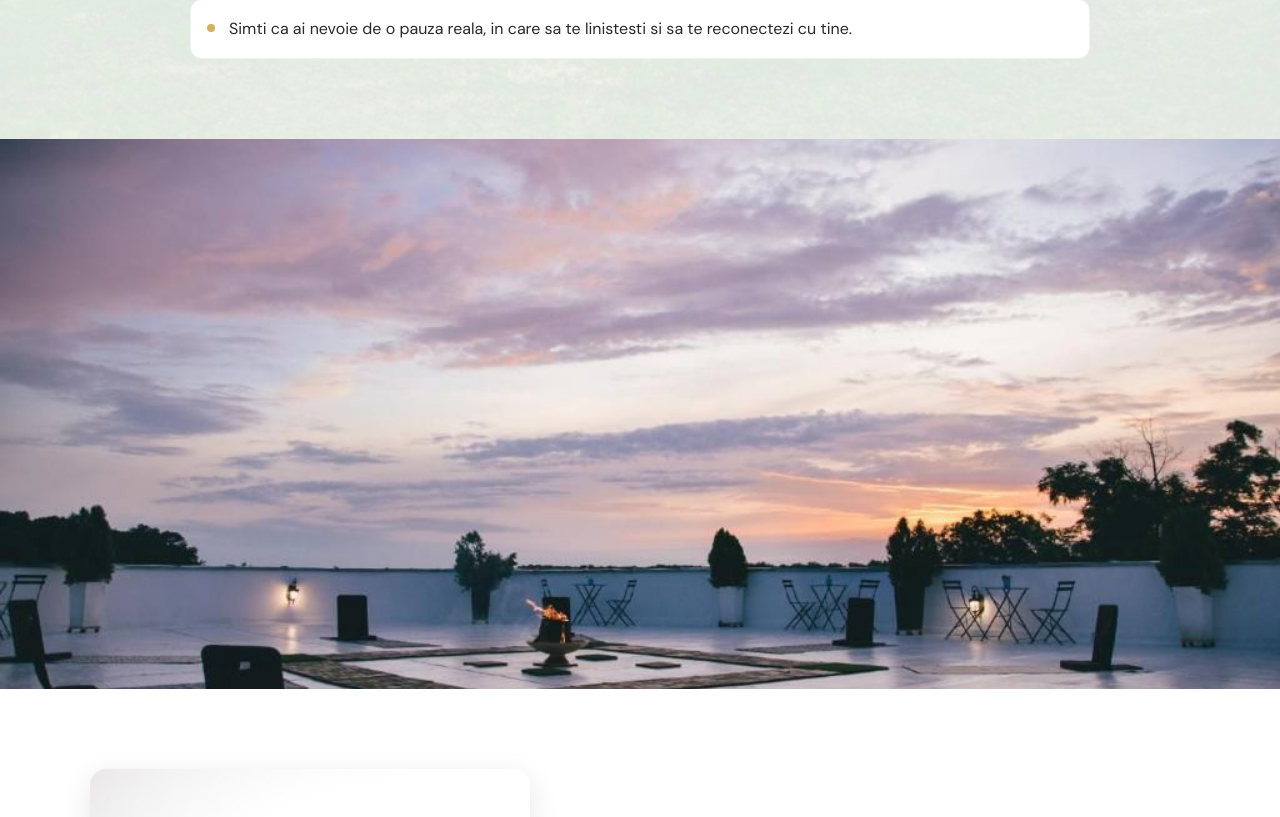
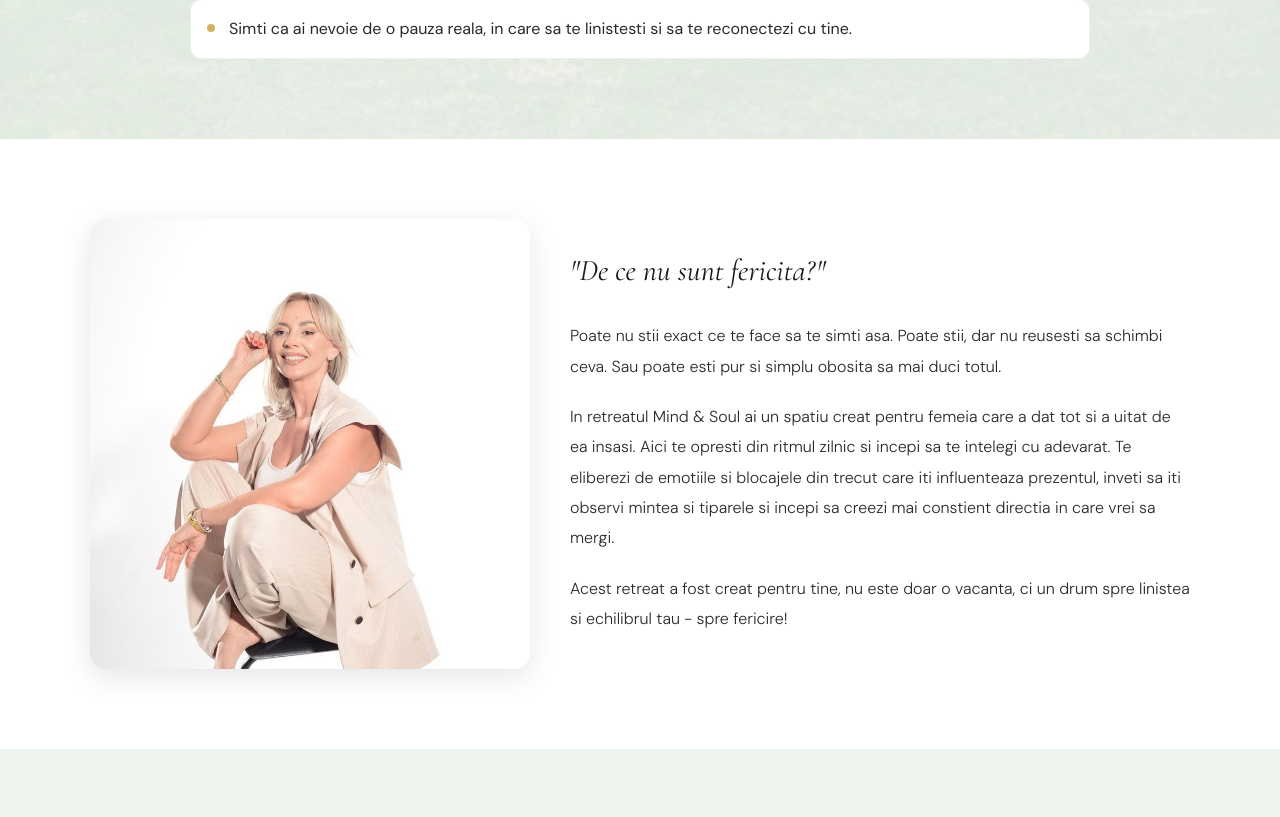
Before and after one commit to cataref/dinagheorghian.ro, a Next.js app: page /retreaturi/mind-soul in a window 1280 px wide. Shown: the part 2063-2880 px from the top of the page. Built offline with nearby package versions, Linux system fonts and the light colour scheme.

Commit message:
Add files via upload

```diff
--- a/src/app/retreaturi/mind-soul/MindSoulContent.tsx
+++ b/src/app/retreaturi/mind-soul/MindSoulContent.tsx
@@ -93,9 +93,9 @@ const team = [
   },
   {
     name: "Denisse Adlah",
-    role: "Coach dezvoltare personala | Ghid procese autocunoastere | Terapeut EFT | Studenta psihologie",
+    role: "Consilier multidisciplinar in dezvoltare personala | EFT | Psihologie & autocunoastere",
     photo: "/images/retreat/denisse-solo.jpg",
-    bio: "Ma numesc Denisse si cred ca fiecare om are o harta interioara unica, iar rolul meu este sa te ajut sa o intelegi mai clar.\n\nSunt coach autorizat in dezvoltare personala, astrolog si studenta la psihologie, cu formare in Terapia Focusata pe Emotii (EFT). Am ales acest mix pentru ca sunt interesata de felul in care gandim, simtim si ne schimbam cu adevarat.\n\nAstrologia imi arata tiparele mai profunde ale fiintei, coaching-ul ofera directie si instrumente de schimbare, iar EFT-ul lucreaza cu emotiile si corpul atunci cand mintea nu mai gaseste raspunsuri. Psihologia completeaza aceasta intelegere a omului in profunzime.\n\nIn acest retreat, creez un spatiu in care iti poti observa tiparele de relationare si reactie, nu pentru a le judeca, ci pentru a le intelege si transforma. Lucrez cu blandetea, claritate si respect pentru ritmul fiecarei femei.",
+    bio: "Ma numesc Denisse si cred ca fiecare om are o harta interioara unica, iar rolul meu este sa te ajut sa o intelegi mai clar.\n\nSunt consilier multidisciplinar in dezvoltare personala, astrolog profesionist si studenta la psihologie, cu formare in Terapia Focusata pe Emotii (EFT). Am ales acest mix pentru ca sunt interesata de felul in care gandim, simtim si ne schimbam cu adevarat.\n\nAstrologia imi arata tiparele mai profunde ale fiintei, consilierea ofera directie si instrumente de schimbare, iar EFT-ul lucreaza cu emotiile si corpul atunci cand mintea nu mai gaseste raspunsuri. Psihologia completeaza aceasta intelegere a omului in profunzime.\n\nIn acest retreat, creez un spatiu in care iti poti observa tiparele de relationare si reactie, nu pentru a le judeca, ci pentru a le intelege si transforma. Lucrez cu blandetze, claritate si respect pentru ritmul fiecarei femei.",
     instagram: "",
     facebook: "",
   },
@@ -318,23 +318,18 @@ export default function MindSoulContent() {
         </div>
       </section>
 
-      {/* Interstitial: Sunset terrace */}
-      <section className="w-full">
-        <img src="/images/retreat/sunset-terrace.jpg" alt="Terasa la apus" className="w-full h-[400px] md:h-[550px] object-cover object-center" />
-      </section>
-
       {/* De ce nu sunt fericita — ZIGZAG: Dina left, text right */}
       <section className="py-20 px-6 bg-white">
         <div className="max-w-[1100px] mx-auto">
           <Reveal>
             <div className="flex flex-col md:flex-row gap-10 items-center">
-              <div className="w-full md:w-[40%] flex-shrink-0 rounded-2xl overflow-hidden" style={{ boxShadow: "0 8px 30px rgba(0,0,0,0.1)" }}>
-                <img src="/images/retreat/dina-sitting.jpg" alt="Dina Gheorghian" className="w-full h-auto" />
+              <div className="w-full md:w-[40%] flex-shrink-0 rounded-2xl overflow-hidden" style={{ boxShadow: "0 8px 30px rgba(0,0,0,0.1)", maxHeight: "450px" }}>
+                <img src="/images/retreat/dina-sitting.jpg" alt="Dina Gheorghian" className="w-full h-full object-cover object-top" />
               </div>
               <div className="flex-1">
                 <p className="font-serif text-2xl md:text-3xl italic mb-8" style={{ color: "#1a1a1a" }}>"De ce nu sunt fericita?"</p>
                 <p className="text-[16px] leading-[1.9] font-light mb-5" style={{ color: "#2a2a2a" }}>
-                  Poate nu stii exact ce te face sa te simti asa. Poate stii, dar nu reusesti sa schimbi ceva. Sau poate esti pur si simplu obosita sa mai duci\u00a0totul.
+                  Poate nu stii exact ce te face sa te simti asa. Poate stii, dar nu reusesti sa schimbi ceva. Sau poate esti pur si simplu obosita sa mai duci totul.
                 </p>
                 <p className="text-[16px] leading-[1.9] font-light mb-5" style={{ color: "#2a2a2a" }}>
                   In retreatul Mind & Soul ai un spatiu creat pentru femeia care a dat tot si a uitat de ea insasi. Aici te opresti din ritmul zilnic si incepi sa te intelegi cu adevarat. Te eliberezi de emotiile si blocajele din trecut care iti influenteaza prezentul, inveti sa iti observi mintea si tiparele si incepi sa creezi mai constient directia in care vrei sa mergi.
@@ -387,7 +382,7 @@ export default function MindSoulContent() {
 
       {/* Interstitial: Trio close-up */}
       <section className="w-full">
-        <img src="/images/retreat/trio-closeup.jpg" alt="Echipa Mind & Soul" className="w-full h-[400px] md:h-[550px] object-cover object-top" />
+        <img src="/images/retreat/trio-closeup.jpg" alt="Echipa Mind & Soul" className="w-full h-auto" />
       </section>
 
       {/* Ce facem impreuna — ZIGZAG: text left, golden room right */}
@@ -468,9 +463,9 @@ export default function MindSoulContent() {
           <div className="space-y-16">
             {team.map((t, i) => (
               <Reveal key={t.name} delay={i * 0.1}>
-                <div className={`flex flex-col ${i % 2 === 0 ? "md:flex-row" : "md:flex-row-reverse"} gap-10 items-center md:items-start`}>
-                  <div className="w-full md:w-[40%] rounded-2xl overflow-hidden flex-shrink-0" style={{ border: "2px solid rgba(212,176,96,0.15)", boxShadow: "0 8px 30px rgba(0,0,0,0.1)" }}>
-                    <img src={t.photo} alt={t.name} className="w-full h-auto object-cover object-top" />
+                <div className={`flex flex-col ${i % 2 === 0 ? "md:flex-row" : "md:flex-row-reverse"} gap-10 items-center md:items-center`}>
+                  <div className="w-full md:w-[35%] h-[400px] md:h-[450px] rounded-2xl overflow-hidden flex-shrink-0" style={{ border: "2px solid rgba(212,176,96,0.15)", boxShadow: "0 8px 30px rgba(0,0,0,0.1)" }}>
+                    <img src={t.photo} alt={t.name} className="w-full h-full object-cover object-top" />
                   </div>
                   <div className={`flex-1 text-center ${i % 2 === 0 ? "md:text-left" : "md:text-right"}`}>
                     <h3 className="font-serif text-[22px] font-semibold mb-1" style={{ color: "#1a1a1a" }}>{t.name}</h3>
```
Also changed, not shown: public/images/retreat/dina-sitting.jpg.
